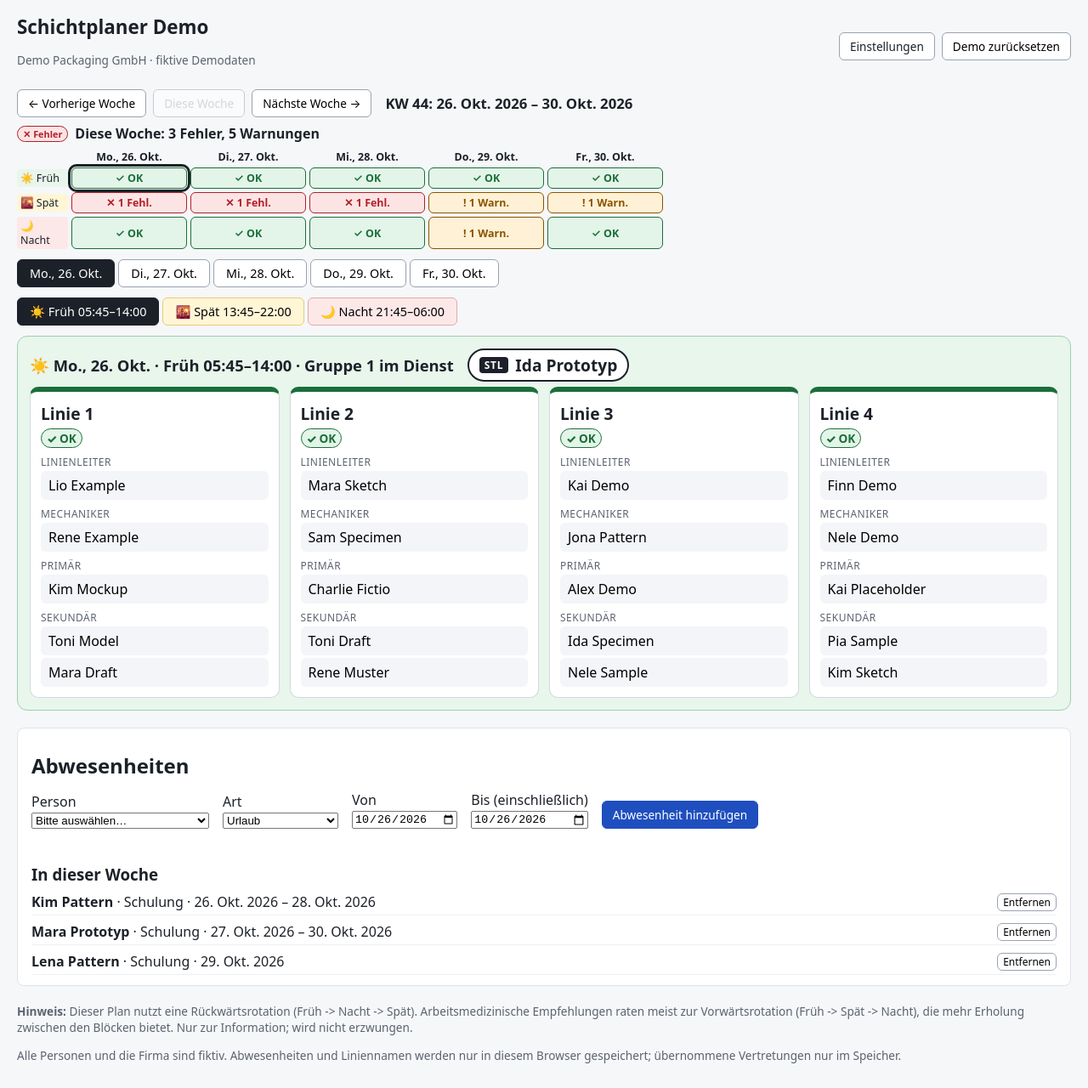
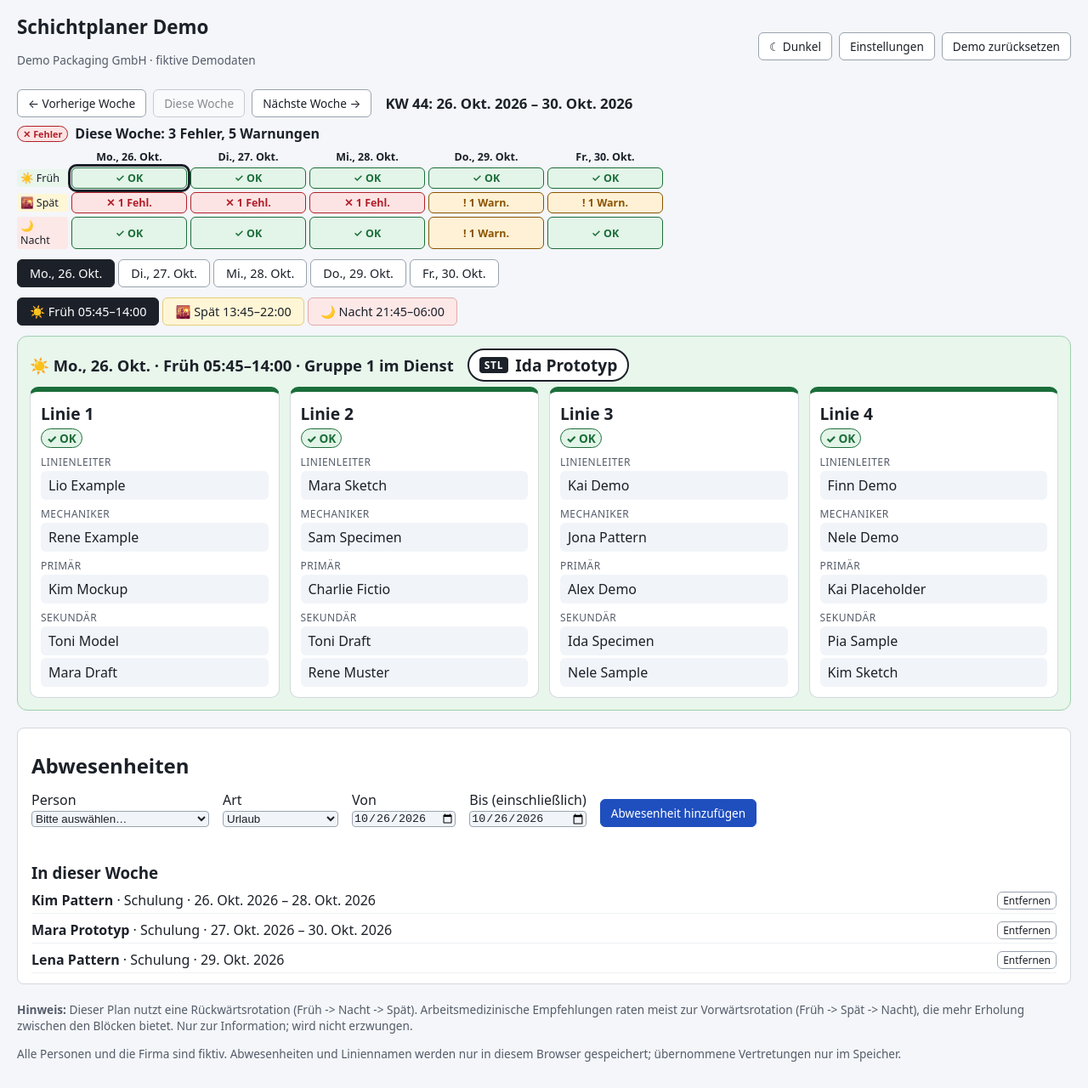
Before and after one commit to ali1129js/shift-planner-demo, a React (Vite) app: page / in a window 1280 px wide. Shown: the whole page at 85% size. Built offline with nearby package versions, Linux system fonts and the light colour scheme.

Commit message:
feat(theme): light/dark themes via CSS variables and data-theme, Hell/Dunkel toggle with prefers-color-scheme + localStorage

```diff
--- a/index.html
+++ b/index.html
@@ -3,6 +3,14 @@
   <head>
     <meta charset="UTF-8" />
     <meta name="viewport" content="width=device-width, initial-scale=1.0" />
+    <script>
+      try {
+        var t = localStorage.getItem('shift-planner.theme');
+        if (t !== 'light' && t !== 'dark')
+          t = matchMedia('(prefers-color-scheme: dark)').matches ? 'dark' : 'light';
+        document.documentElement.dataset.theme = t;
+      } catch (e) {}
+    </script>
     <title>Schichtplaner Demo</title>
   </head>
   <body>
--- a/src/App.css
+++ b/src/App.css
@@ -1,20 +1,67 @@
-:root {
+/* Themes: set via <html data-theme="light|dark">. Light is the fallback. */
+:root,
+:root[data-theme='light'] {
+  color-scheme: light;
+  --bg: #f4f6f9;
+  --surface: #ffffff;
+  --slot-bg: #f1f4f8;
+  --text: #1c2129;
+  --muted: #545c69;
+  --line: #d4d8de;
+  --line-soft: #eef0f3;
+  --border-strong: #9aa3af;
+  --accent: #1f4fbf;
+  --tag-bg: #e6ecfb;
+  --on-inverse: #ffffff;
+  --shadow: rgba(0, 0, 0, 0.1);
   --ok: #1b6e3a;
   --ok-bg: #e3f4e8;
   --warn: #8a5300;
   --warn-bg: #fff1d6;
   --err: #b0202a;
   --err-bg: #fde4e4;
-  --line: #d4d8de;
-  --muted: #5b6370;
-  --accent: #1f4fbf;
+  --early-tint: #e8f6ec;
+  --early-edge: #9fcfae;
+  --late-tint: #fff6d6;
+  --late-edge: #e6cc7a;
+  --night-tint: #fde8e8;
+  --night-edge: #e3a9a9;
+}
+:root[data-theme='dark'] {
+  color-scheme: dark;
+  --bg: #0f1318;
+  --surface: #1a2029;
+  --slot-bg: #242c37;
+  --text: #e6eaf0;
+  --muted: #a3adbb;
+  --line: #333d4a;
+  --line-soft: #2a323d;
+  --border-strong: #5a6676;
+  --accent: #7ea6ff;
+  --tag-bg: #22304d;
+  --on-inverse: #0f1318;
+  --shadow: rgba(0, 0, 0, 0.5);
+  --ok: #6fdc95;
+  --ok-bg: #12301f;
+  --warn: #ffc15e;
+  --warn-bg: #3a2a0c;
+  --err: #ff8a8a;
+  --err-bg: #3d1517;
+  --early-tint: #13261b;
+  --early-edge: #2f6b45;
+  --late-tint: #2a2410;
+  --late-edge: #7a6424;
+  --night-tint: #2d1517;
+  --night-edge: #7a3438;
+}
+:root {
   font-family:
     system-ui,
     -apple-system,
     'Segoe UI',
     sans-serif;
-  color: #1c2129;
-  background: #f6f7f9;
+  color: var(--text);
+  background: var(--bg);
 }
 * {
   box-sizing: border-box;
@@ -60,12 +107,13 @@ h3 {
   margin: 0 0 0 8px;
 }
 .btn {
+  color: var(--text);
   font: inherit;
   font-size: 0.85rem;
   padding: 6px 12px;
-  border: 1px solid #9aa3af;
+  border: 1px solid var(--border-strong);
   border-radius: 6px;
-  background: #fff;
+  background: var(--surface);
   cursor: pointer;
 }
 .btn:disabled {
@@ -74,7 +122,7 @@ h3 {
 }
 .btn-primary {
   background: var(--accent);
-  color: #fff;
+  color: var(--on-inverse);
   border-color: var(--accent);
 }
 .btn-small {
@@ -112,7 +160,7 @@ h3 {
   background: var(--err-bg);
 }
 .panel {
-  background: #fff;
+  background: var(--surface);
   border: 1px solid var(--line);
   border-radius: 8px;
   padding: 12px 14px;
@@ -142,7 +190,7 @@ h3 {
 }
 .tag {
   font-size: 0.7rem;
-  background: #e6ecfb;
+  background: var(--tag-bg);
   color: var(--accent);
   padding: 0 5px;
   border-radius: 4px;
@@ -161,7 +209,7 @@ h3 {
   display: inline;
 }
 .suggestions > li {
-  border-bottom: 1px solid #eef0f3;
+  border-bottom: 1px solid var(--line-soft);
   padding-bottom: 6px;
 }
 .suggestions .btn {
@@ -194,11 +242,12 @@ h3 {
   position: relative;
 }
 .settings summary {
+  color: var(--text);
   cursor: pointer;
   padding: 6px 12px;
-  border: 1px solid #9aa3af;
+  border: 1px solid var(--border-strong);
   border-radius: 6px;
-  background: #fff;
+  background: var(--surface);
   font-size: 0.85rem;
   list-style: none;
 }
@@ -207,12 +256,12 @@ h3 {
   right: 0;
   top: 36px;
   z-index: 5;
-  background: #fff;
+  background: var(--surface);
   border: 1px solid var(--line);
   border-radius: 8px;
   padding: 10px 12px;
   width: 280px;
-  box-shadow: 0 6px 18px rgba(0, 0, 0, 0.1);
+  box-shadow: 0 6px 18px var(--shadow);
 }
 .settings input {
   font: inherit;
@@ -265,7 +314,7 @@ h3 {
   background: var(--err-bg);
 }
 .chip-selected {
-  outline: 3px solid #1c2129;
+  outline: 3px solid var(--text);
   outline-offset: 1px;
 }
 .tabs {
@@ -275,18 +324,19 @@ h3 {
   margin-top: 12px;
 }
 .tab {
+  color: var(--text);
   font: inherit;
   font-size: 0.9rem;
   padding: 6px 14px;
-  border: 1px solid #9aa3af;
-  background: #fff;
+  border: 1px solid var(--border-strong);
+  background: var(--surface);
   border-radius: 6px;
   cursor: pointer;
 }
 .tab[aria-pressed='true'] {
-  background: #1c2129;
-  color: #fff;
-  border-color: #1c2129;
+  background: var(--text);
+  color: var(--on-inverse);
+  border-color: var(--text);
 }
 .shift-title {
   font-size: 1.15rem;
@@ -307,7 +357,7 @@ h3 {
   gap: 12px;
 }
 .card {
-  background: #fff;
+  background: var(--surface);
   border: 1px solid var(--line);
   border-top: 6px solid var(--ok);
   border-radius: 10px;
@@ -356,17 +406,18 @@ h3 {
   gap: 3px;
 }
 .slot {
+  color: var(--text);
   font: inherit;
   font-size: 1rem;
   text-align: left;
   padding: 5px 8px;
   border-radius: 6px;
   border: 1px solid transparent;
-  background: #f3f5f8;
+  background: var(--slot-bg);
   cursor: pointer;
 }
 .slot:hover {
-  border-color: #9aa3af;
+  border-color: var(--border-strong);
 }
 .slot-missing.slot-error,
 .slot-flagged.slot-error {
@@ -399,18 +450,18 @@ h3 {
   }
 }
 
-/* Shift tints: light, decorative only. Status keeps solid borders + icon + text; cards stay white. */
+/* Shift tints: decorative only. Status keeps borders + icon + text; cards use --surface. */
 .shift-early {
-  --shift-tint: #e8f6ec;
-  --shift-edge: #9fcfae;
+  --shift-tint: var(--early-tint);
+  --shift-edge: var(--early-edge);
 }
 .shift-late {
-  --shift-tint: #fff6d6;
-  --shift-edge: #e6cc7a;
+  --shift-tint: var(--late-tint);
+  --shift-edge: var(--late-edge);
 }
 .shift-night {
-  --shift-tint: #fde8e8;
-  --shift-edge: #e3a9a9;
+  --shift-tint: var(--night-tint);
+  --shift-edge: var(--night-edge);
 }
 .shift-area {
   background: var(--shift-tint);
@@ -437,10 +488,10 @@ h3 {
   background: var(--shift-tint);
   border-radius: 4px;
   padding: 2px 4px;
-  color: #1c2129;
+  color: var(--text);
 }
 .card {
-  background: #fff;
+  background: var(--surface);
 }
 .stl {
   display: inline-flex;
@@ -449,22 +500,22 @@ h3 {
   margin: 0;
   padding: 4px 12px;
   border-radius: 999px;
-  border: 2px solid #1c2129;
-  background: #fff;
+  border: 2px solid var(--text);
+  background: var(--surface);
 }
 .stl-label {
   font-size: 0.75rem;
   font-weight: 800;
   letter-spacing: 0.06em;
-  background: #1c2129;
-  color: #fff;
+  background: var(--text);
+  color: var(--on-inverse);
   padding: 1px 6px;
   border-radius: 4px;
 }
 .stl-name {
   font-size: 1.2rem;
   font-weight: 700;
-  color: #1c2129;
+  color: var(--text);
 }
 .stl-absent {
   border-color: var(--warn);
@@ -479,14 +530,14 @@ h3 {
 }
 .stl-absent-name {
   font-size: 0.95rem;
-  color: #1c2129;
+  color: var(--text);
 }
 .absences {
   margin-top: 20px;
   padding: 12px 16px;
-  border: 1px solid #dfe3ea;
+  border: 1px solid var(--line);
   border-radius: 8px;
-  background: #fff;
+  background: var(--surface);
 }
 .absence-form {
   display: flex;
@@ -503,13 +554,13 @@ h3 {
   margin: 6px 0;
 }
 .field-error {
-  color: #b42318;
+  color: var(--err);
   font-size: 0.8rem;
   max-width: 260px;
 }
 [aria-invalid='true'] {
-  border-color: #b42318;
-  outline: 1px solid #b42318;
+  border-color: var(--err);
+  outline: 1px solid var(--err);
 }
 .absence-list li {
   display: flex;
@@ -517,9 +568,17 @@ h3 {
   align-items: center;
   gap: 8px;
   padding: 4px 0;
-  border-bottom: 1px solid #eef0f3;
+  border-bottom: 1px solid var(--line-soft);
 }
 .sr-status {
   min-height: 1.2em;
   margin: 4px 0;
 }
+input,
+select,
+textarea {
+  color: var(--text);
+  background: var(--slot-bg);
+  border: 1px solid var(--border-strong);
+  border-radius: 4px;
+}
--- a/src/App.tsx
+++ b/src/App.tsx
@@ -7,7 +7,9 @@ import { SidePanel } from './components/SidePanel';
 import { StatusBadge } from './components/StatusBadge';
 import { StlBadge } from './components/StlBadge';
 import { SHIFT_ICONS } from './components/shiftIcons';
+import { ThemeToggle } from './components/ThemeToggle';
 import { WeekStrip } from './components/WeekStrip';
+import { useTheme } from './theme/theme';
 import { dayLabel, isoWeek, longDate } from './components/format';
 import {
   COMPANY_NAME,
@@ -45,6 +47,7 @@ const sameAssignment = (a: Assignment, b: Assignment) =>
   a.personId === b.personId;
 
 export default function App({ today = toIsoDate(new Date()) }: Props) {
+  const [theme, toggleTheme] = useTheme();
   const isWeekend = weekdayIndex(today) >= 5;
   // On weekends there is no work, so "this week" means the coming week.
   const thisWeek = isWeekend ? mondayOf(addDays(today, 7)) : mondayOf(today);
@@ -108,6 +111,7 @@ export default function App({ today = toIsoDate(new Date()) }: Props) {
           <p className="sub">{COMPANY_NAME} · fiktive Demodaten</p>
         </div>
         <div className="topbar-actions">
+          <ThemeToggle theme={theme} onToggle={toggleTheme} />
           <SettingsPanel names={names} onChange={update} onReset={resetNames} />
           <button type="button" className="btn" onClick={reset}>
             Demo zurücksetzen
--- /dev/null
+++ b/src/components/ThemeToggle.tsx
@@ -0,0 +1,16 @@
+import type { Theme } from '../theme/theme';
+
+export function ThemeToggle({ theme, onToggle }: { theme: Theme; onToggle: () => void }) {
+  const dark = theme === 'dark';
+  return (
+    <button
+      type="button"
+      className="btn theme-toggle"
+      aria-pressed={dark}
+      aria-label={dark ? 'Zu hellem Design wechseln' : 'Zu dunklem Design wechseln'}
+      onClick={onToggle}
+    >
+      {dark ? '☀ Hell' : '☾ Dunkel'}
+    </button>
+  );
+}
--- /dev/null
+++ b/src/theme/theme.ts
@@ -0,0 +1,46 @@
+import { useCallback, useEffect, useState } from 'react';
+
+export type Theme = 'light' | 'dark';
+export const THEME_KEY = 'shift-planner.theme';
+
+export function readStoredTheme(): Theme | null {
+  try {
+    const v = localStorage.getItem(THEME_KEY);
+    return v === 'light' || v === 'dark' ? v : null;
+  } catch {
+    return null;
+  }
+}
+
+export function systemTheme(): Theme {
+  return typeof window !== 'undefined' &&
+    typeof window.matchMedia === 'function' &&
+    window.matchMedia('(prefers-color-scheme: dark)').matches
+    ? 'dark'
+    : 'light';
+}
+
+export function initialTheme(): Theme {
+  return readStoredTheme() ?? systemTheme();
+}
+
+export function applyTheme(theme: Theme): void {
+  document.documentElement.dataset.theme = theme;
+}
+
+export function useTheme(): [Theme, () => void] {
+  const [theme, setTheme] = useState<Theme>(initialTheme);
+  useEffect(() => applyTheme(theme), [theme]);
+  const toggle = useCallback(() => {
+    setTheme((t) => {
+      const next: Theme = t === 'dark' ? 'light' : 'dark';
+      try {
+        localStorage.setItem(THEME_KEY, next);
+      } catch {
+        /* ignore */
+      }
+      return next;
+    });
+  }, []);
+  return [theme, toggle];
+}
```
Also changed, not shown: 1 other file (tests, documents, lock files or other folders).
